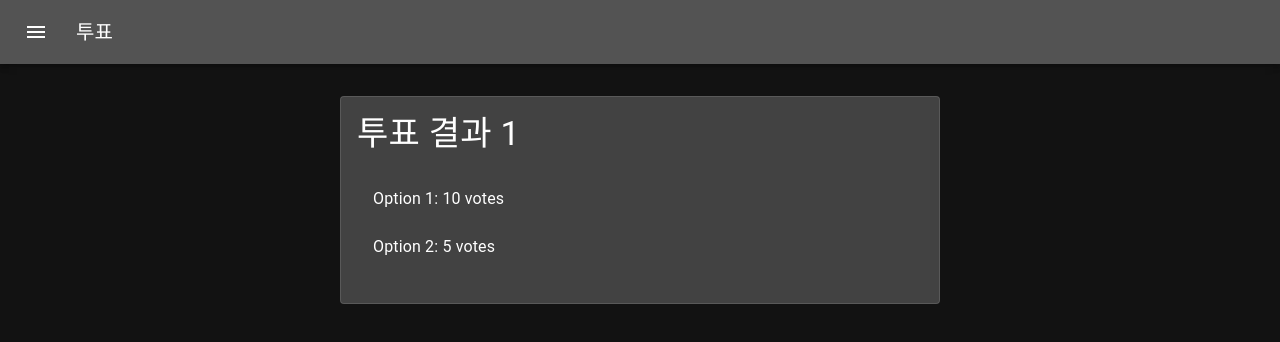
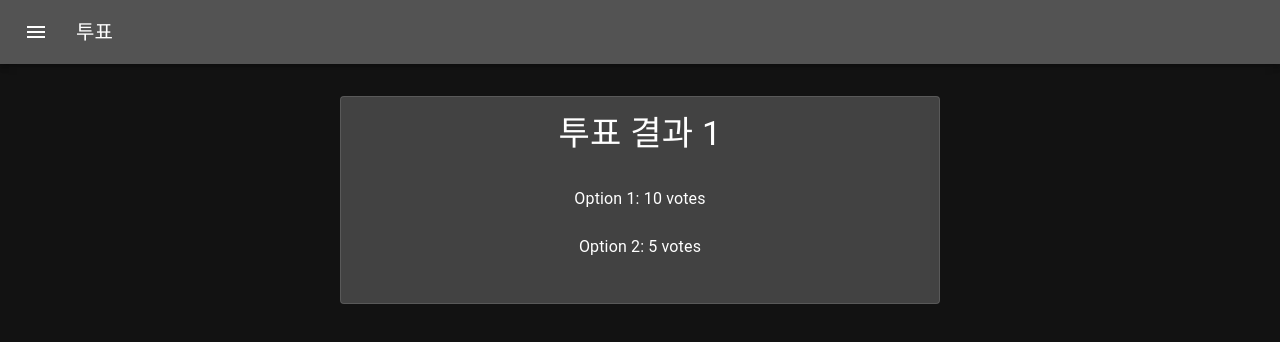
Before and after one commit to zestlee1106/fe-vote, a React (Create React App) app: page /results/1 in a window 1280 px wide. Shown: the top 342 px of the page. Built offline with nearby package versions, Linux system fonts and the light colour scheme.

Commit message:
update: 모든 텍스트가 가운데 정렬로 오도록 수정

```diff
--- a/src/pages/CreateVote.tsx
+++ b/src/pages/CreateVote.tsx
@@ -29,7 +29,7 @@ const CreateVote: React.FC = () => {
   return (
     <Box sx={{ display: 'flex', justifyContent: 'center', mt: 4 }}>
       <Card sx={{ maxWidth: 600, width: '100%' }} variant="outlined">
-        <CardContent>
+        <CardContent sx={{ textAlign: 'center' }}>
           <Typography variant="h4" gutterBottom>
             새 투표 생성
           </Typography>
--- a/src/pages/Home.tsx
+++ b/src/pages/Home.tsx
@@ -12,13 +12,13 @@ const Home: React.FC = () => {
   return (
     <Box sx={{ display: 'flex', justifyContent: 'center', mt: 4 }}>
       <Card sx={{ maxWidth: 600, width: '100%' }} variant="outlined">
-        <CardContent>
+        <CardContent sx={{ textAlign: 'center' }}>
           <Typography variant="h4" gutterBottom>
             투표 목록
           </Typography>
           <List>
             {votes.map((vote) => (
-              <ListItem button component={Link} to={`/vote/${vote.id}`} key={vote.id}>
+              <ListItem button component={Link} to={`/vote/${vote.id}`} key={vote.id} sx={{ textAlign: 'center' }}>
                 <ListItemText primary={vote.title} />
               </ListItem>
             ))}
--- a/src/pages/VoteDetail.tsx
+++ b/src/pages/VoteDetail.tsx
@@ -14,7 +14,7 @@ const VoteDetail: React.FC = () => {
   return (
     <Box sx={{ display: 'flex', justifyContent: 'center', mt: 4 }}>
       <Card sx={{ maxWidth: 600, width: '100%' }} variant="outlined">
-        <CardContent>
+        <CardContent sx={{ textAlign: 'center' }}>
           <Typography variant="h4" gutterBottom>
             투표 {id}
           </Typography>
--- a/src/pages/VoteResult.tsx
+++ b/src/pages/VoteResult.tsx
@@ -15,13 +15,13 @@ const VoteResults: React.FC = () => {
   return (
     <Box sx={{ display: 'flex', justifyContent: 'center', mt: 4 }}>
       <Card sx={{ maxWidth: 600, width: '100%' }} variant="outlined">
-        <CardContent>
+        <CardContent sx={{ textAlign: 'center' }}>
           <Typography variant="h4" gutterBottom>
             투표 결과 {id}
           </Typography>
           <List>
             {results.map((result, index) => (
-              <ListItem key={index}>
+              <ListItem key={index} sx={{ textAlign: 'center' }}>
                 <ListItemText primary={`${result.option}: ${result.votes} votes`} />
               </ListItem>
             ))}
```
